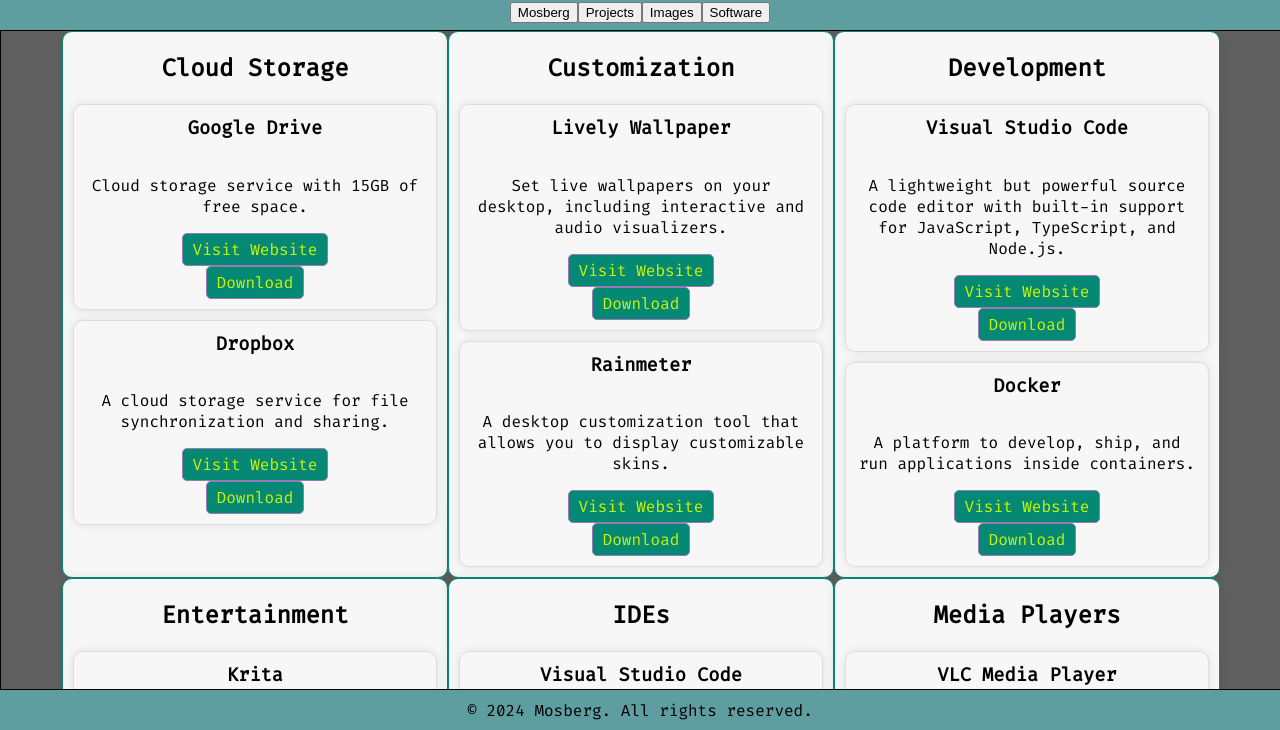
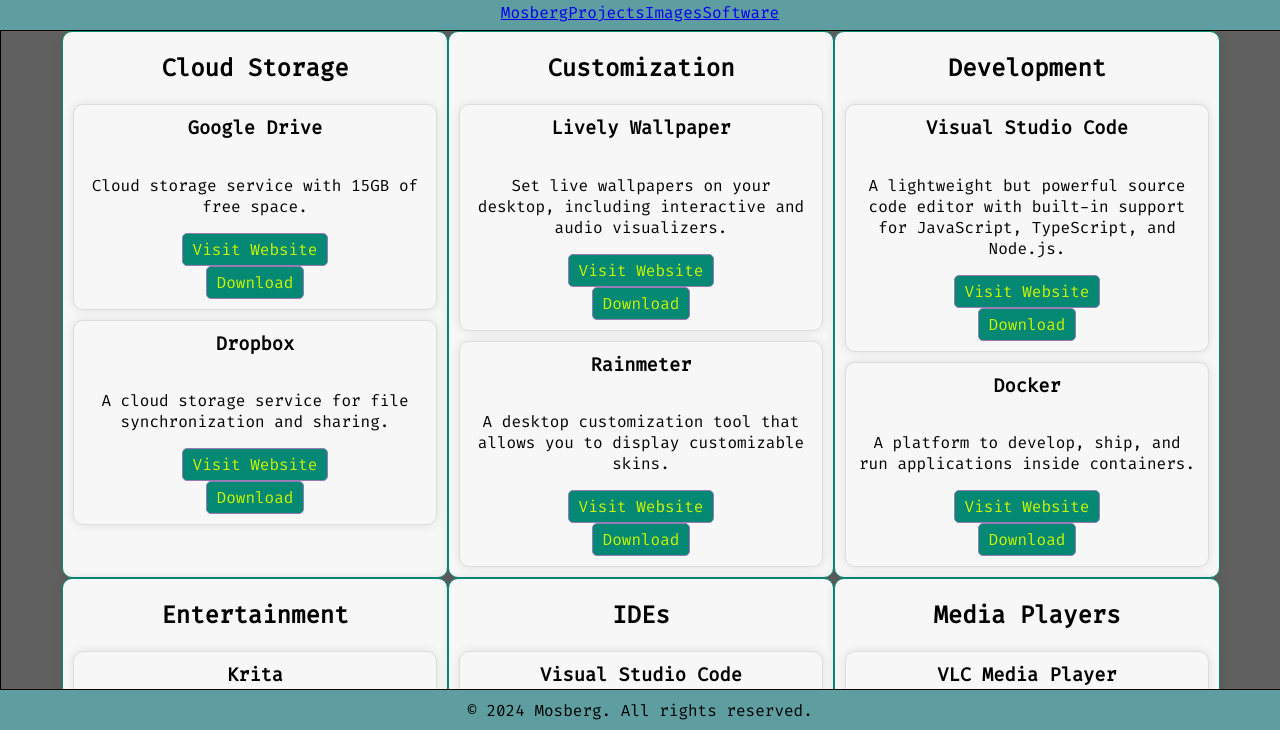
Before and after one commit to Mosberg/Mosberg.GitHub.io, a plain HTML site: page index.html in a window 1280 px wide. Shown: the part 70-800 px from the top of the page. Drawn offline with Linux system fonts and the light colour scheme; a web font is replaced by a local one.

Commit message:
Aug 22, 2024, 11:23 AM

```diff
--- a/index.html
+++ b/index.html
@@ -21,10 +21,10 @@
   </header>
 
   <nav>
-    <button id="mosberg_btn">Mosberg</button>
-    <button id="projects_btn">Projects</button>
-    <button id="images_btn">Images</button>
-    <button id="software_btn">Software</button>
+    <a id="mosberg_btn" href="https://mosberg.github.io/mosberg">Mosberg</a>
+    <a id="projects_btn" href="https://mosberg.github.io/projects">Projects</a>
+    <a id="images_btn" href="https://mosberg.github.io/images">Images</a>
+    <a id="software_btn" href="https://mosberg.github.io/software">Software</a>
   </nav>
 
   <main class="loadContent">
```
